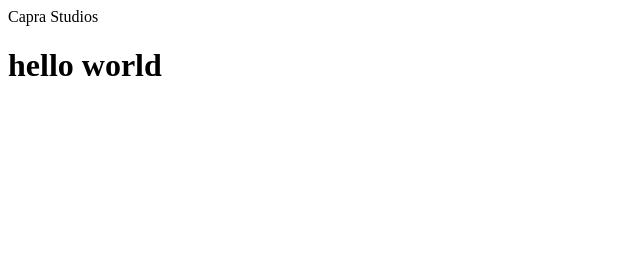
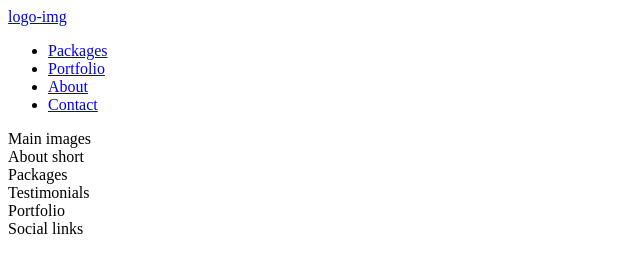
Before and after one commit to Morenojourdain/ci-p1-wedding-photography, a plain HTML site: page index.html in a window 1280 px wide. Shown: the whole page, without its empty margins (0-640 px from the left). Drawn offline with Linux system fonts and the light colour scheme.

Commit message:
Add basic nav structure

```diff
--- a/index.html
+++ b/index.html
@@ -4,11 +4,49 @@
     <meta charset="UTF-8">
     <meta http-equiv="X-UA-Compatible" content="IE=edge">
     <meta name="viewport" content="width=device-width, initial-scale=1.0">
-    <meta name="description" content="Capra Studios for wedding photography in London, United Kingdom"
+    <meta name="description" content="Capra Studios for wedding photography in London, United Kingdom">
+    <meta name="keywords" content="Capra Studios, wedding photography, London">
 
+    <link rel="stylesheet" href="assets/css/style.css">
     <title>Capra Studios</title>
 </head>
 <body>
-    <h1>hello world</h1>
+    <header>
+        <nav>
+            <a href="index.html">logo-img</a>
+            <ul>
+                <li>
+                    <a href="#">Packages</a>
+                </li>
+                <li>
+                    <a href="#">Portfolio</a>
+                </li>
+                <li>
+                    <a href="#">About</a>
+                </li>
+                <li>
+                    <a href="#">Contact</a>
+                </li>
+            </ul>
+          </nav>
+    </header>
+    <section>
+        Main images
+    </section>
+    <section>
+        About short
+    </section>
+    <section>
+        Packages
+    </section>
+    <section>
+        Testimonials
+    </section>
+    <section>
+        Portfolio
+    </section>
+    <footer>
+        Social links
+    </footer>
 </body>
 </html>
```
